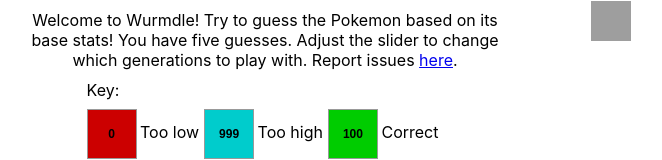
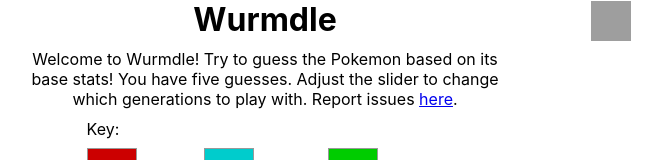
Before and after one commit to veliakiner/wurmdle, a React (Create React App) app: page / in a window 1280 px wide. Shown: the top 160 px of the page, without its empty margins (375-1037 px from the left). Built offline with nearby package versions, Linux system fonts and the light colour scheme; grey boxes are pictures that could not be loaded.

Commit message:
Add title to app

```diff
--- a/src/App.css
+++ b/src/App.css
@@ -182,4 +182,5 @@ iframe {
 .header {
   width: 50%;
   margin: auto;
+  text-align: center;
 }
--- a/src/App.jsx
+++ b/src/App.jsx
@@ -275,6 +275,7 @@ function BoardWrapper() {
   console.log('Gen range', genRange);
   return (
     <div>
+    <h1 className='header'>Wurmdle</h1>
       <button
         className="settings-btn"
         type="button"
```
